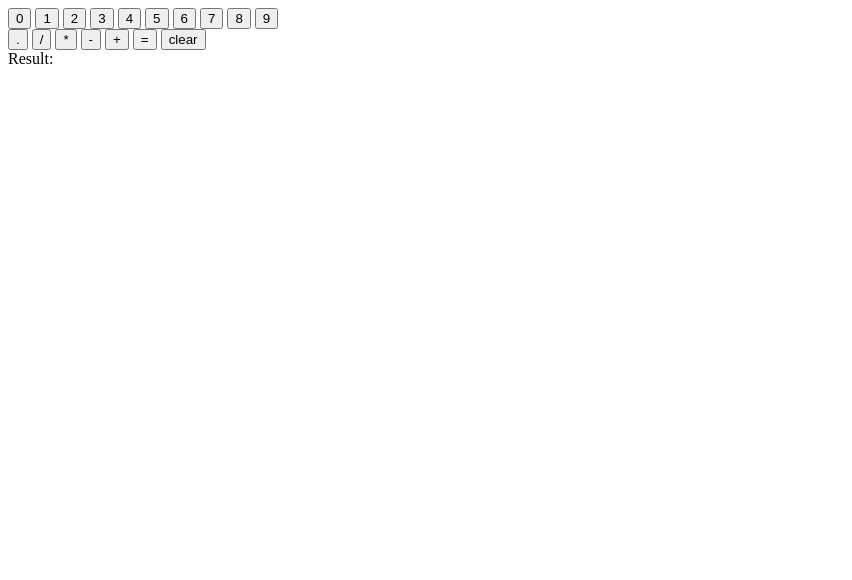
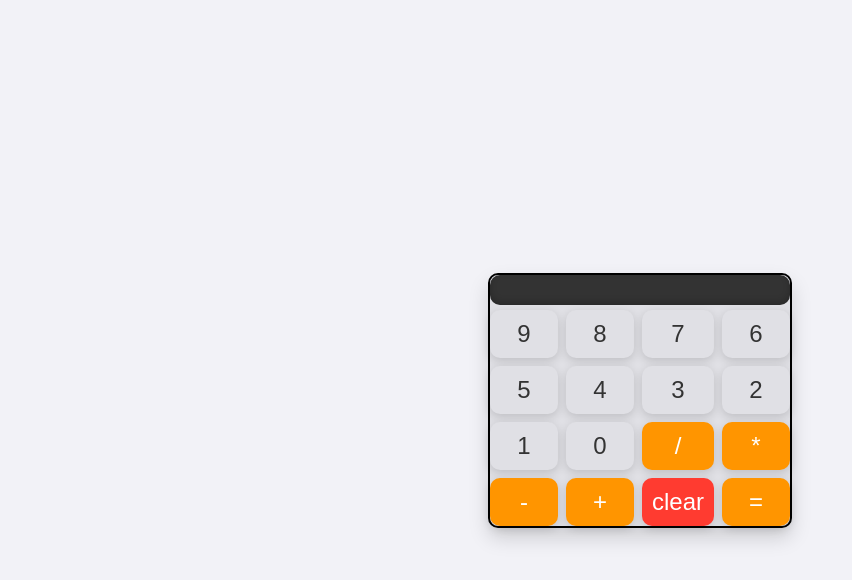
Before and after one commit to scheuringtamas/odin-Calculator, a plain HTML site: page index.html in a window 1280 px wide. Shown: the whole page, without its empty margins (0-852 px from the left). Drawn offline with Linux system fonts and the light colour scheme.

Commit message:
Solution for Calculator project

```diff
--- a/app.js
+++ b/app.js
@@ -2,8 +2,8 @@ let firstNumber = null;
 let secondNumber = null;
 let operator = null;
 
-const numberButtons = document.querySelectorAll(".number-buttons button");
-const operatorButtons = document.querySelectorAll(".operator-buttons button");
+const numberButtons = document.querySelectorAll(".calculator__key");
+const operatorButtons = document.querySelectorAll(".calculator__key_operator");
 const resultDiv = document.getElementById("result");
 
 numberButtons.forEach((button) => {
@@ -24,20 +24,18 @@ operatorButtons.forEach((button) => {
     if (value === "=") {
       if (firstNumber !== null && secondNumber !== null && operator !== null) {
         const result = operate(firstNumber, operator, secondNumber);
-        resultDiv.textContent = `Result: ${result}`;
-        // Reset for new calculation
+        resultDiv.textContent = result;
+
         firstNumber = result;
         secondNumber = null;
         operator = null;
       }
     } else if (value === "clear") {
-      // Clear all values
       firstNumber = null;
       secondNumber = null;
       operator = null;
-      resultDiv.textContent = "Result:";
+      resultDiv.textContent = "";
     } else {
-      // Set the operator
       operator = value;
     }
   });
@@ -56,7 +54,13 @@ function multiply(a, b) {
 }
 
 function divide(a, b) {
-  return a / b;
+  if (a === 0 || b === 0) {
+    alert(
+      "Error: Division by zero is undefine,. Please enter a valid divisor."
+    );
+  } else {
+    return a / b;
+  }
 }
 
 function operate(number1, operator, number2) {
@@ -76,8 +80,8 @@ function operate(number1, operator, number2) {
 
 function updateDisplay() {
   if (firstNumber !== null && operator !== null && secondNumber !== null) {
-    resultDiv.textContent = `Result: ${firstNumber} ${operator} ${secondNumber}`;
+    resultDiv.textContent = firstNumber + operator + secondNumber;
   } else if (firstNumber !== null) {
-    resultDiv.textContent = `Result: ${firstNumber}`;
+    resultDiv.textContent = firstNumber;
   }
 }
--- a/index.html
+++ b/index.html
@@ -7,29 +7,27 @@
     <link rel="stylesheet" href="style.css" />
   </head>
   <body>
-    <div class="container">
-      <div class="number-buttons">
-        <button id="0">0</button>
-        <button id="1">1</button>
-        <button id="2">2</button>
-        <button id="3">3</button>
-        <button id="4">4</button>
-        <button id="5">5</button>
-        <button id="6">6</button>
-        <button id="7">7</button>
-        <button id="8">8</button>
-        <button id="9">9</button>
+    <div class="calculator">
+      <div class="calculator__output" id="result"></div>
+      <div class="calculator_keys">
+        <button class="calculator__key" id="9">9</button>
+        <button class="calculator__key" id="8">8</button>
+        <button class="calculator__key" id="7">7</button>
+        <button class="calculator__key" id="6">6</button>
+        <button class="calculator__key" id="5">5</button>
+        <button class="calculator__key" id="4">4</button>
+        <button class="calculator__key" id="3">3</button>
+        <button class="calculator__key" id="2">2</button>
+        <button class="calculator__key" id="1">1</button>
+        <button class="calculator__key" id="0">0</button>
+
+        <button class="calculator__key_operator" id="/">/</button>
+        <button class="calculator__key_operator" id="*">*</button>
+        <button class="calculator__key_operator" id="-">-</button>
+        <button class="calculator__key_operator" id="+">+</button>
+        <button class="calculator__key_operator" id="clear">clear</button>
+        <button class="calculator__key_operator" id="=">=</button>
       </div>
-      <div class="operator-buttons">
-        <button id=".">.</button>
-        <button id="/">/</button>
-        <button id="*">*</button>
-        <button id="-">-</button>
-        <button id="+">+</button>
-        <button id="=">=</button>
-        <button id="clear">clear</button>
-      </div>
-      <div id="result">Result:</div>
     </div>
     <script src="app.js"></script>
   </body>
--- a/style.css
+++ b/style.css
@@ -0,0 +1,73 @@
+body {
+  font-family: -apple-system, BlinkMacSystemFont, "Segoe UI", Roboto,
+    "Helvetica Neue", Arial, sans-serif;
+  background-color: #f2f2f7;
+  display: flex;
+  justify-content: center;
+  align-items: center;
+  height: 100vh;
+  margin: 0;
+}
+
+.calculator {
+  background-color: #e0e0e5;
+  border-radius: 10px;
+  box-shadow: 0px 10px 20px rgba(0, 0, 0, 0.15);
+  width: 300px;
+  display: grid;
+  grid-template-columns: repeat(4, 1fr);
+  gap: 5px;
+  border: 2px solid black;
+}
+
+.calculator__output {
+  grid-column: 1 / -1;
+  background-color: #333;
+  color: #fff;
+  font-size: 2rem;
+  border-radius: 10px;
+  display: flex;
+  align-items: center;
+  justify-content: flex-end;
+  padding: 15px;
+  box-shadow: inset 0px -3px 7px rgba(0, 0, 0, 0.2);
+  word-wrap: break-word;
+  overflow: hidden;
+}
+
+.calculator_keys {
+  grid-column: 1 / -1;
+  display: grid;
+  grid-template-columns: repeat(4, 1fr);
+  gap: 8px;
+}
+
+button {
+  background-color: #e0e0e5;
+  border: none;
+  border-radius: 10px;
+  font-size: 1.5rem;
+  color: #333;
+  box-shadow: 0px 3px 10px rgba(0, 0, 0, 0.15);
+  transition: all 0.2s ease;
+  cursor: pointer;
+  display: flex;
+  justify-content: center;
+  align-items: center;
+  padding: 10px;
+}
+
+button:active {
+  transform: scale(0.95);
+  box-shadow: 0px 2px 5px rgba(0, 0, 0, 0.15);
+}
+
+.calculator__key_operator {
+  background-color: #ff9500;
+  color: #fff;
+}
+
+#clear {
+  background-color: #ff3b30;
+  color: #fff;
+}
```
Also changed, not shown: screenshots/calculator.png (added), 1 other file.
